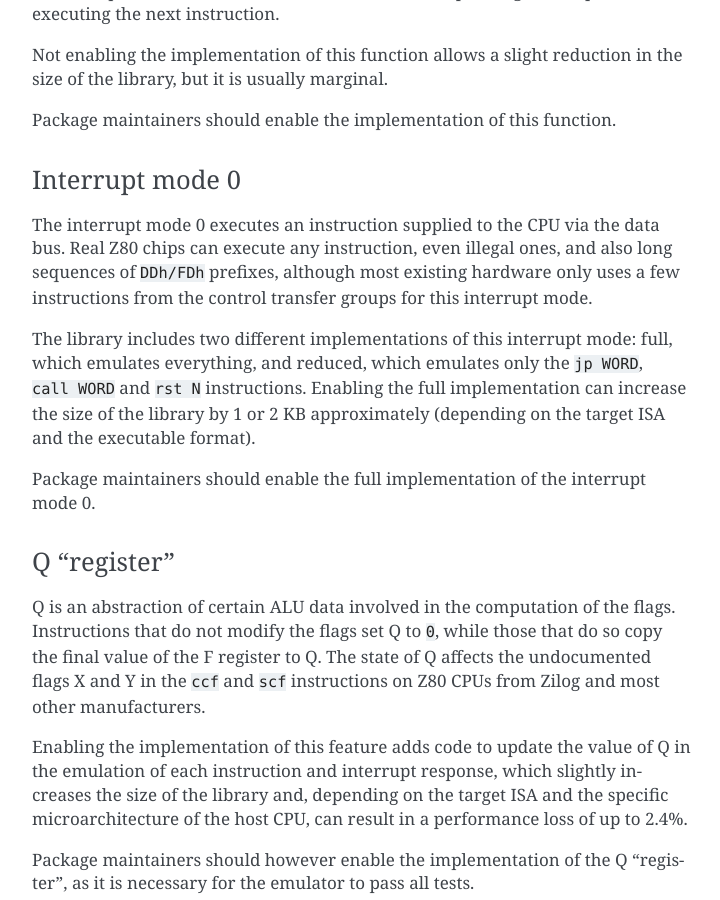
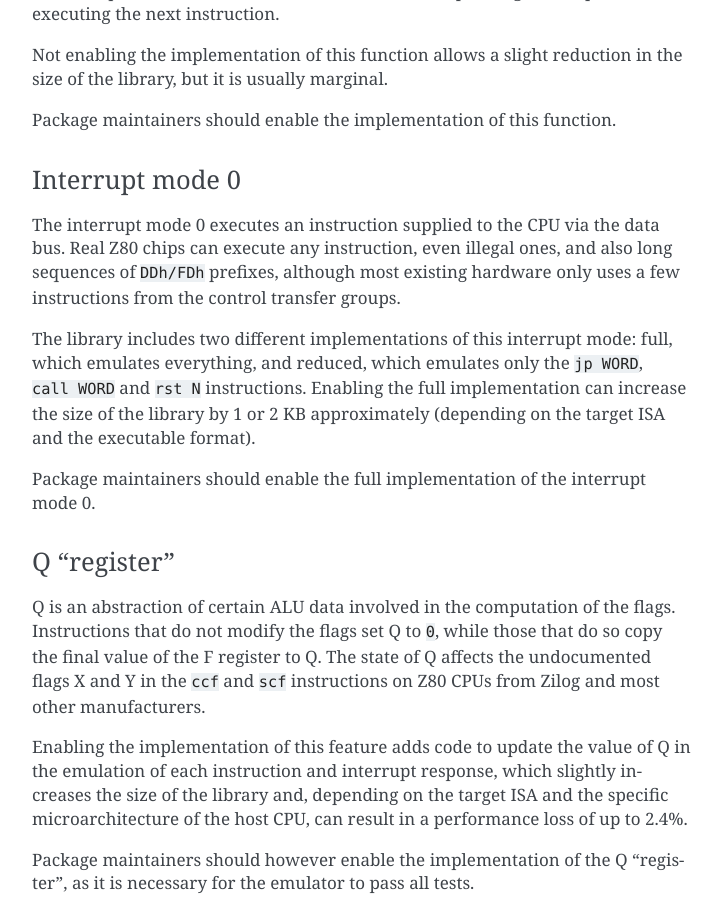
Before and after one commit to redcode/Z80, a Sphinx documentation site: the page built from documentation/Introduction.rst, in a window 1280 px wide and 900 px high, scrolled down 774 px. Shown: the whole window, without its empty margins (388-1108 px from the left). Built offline with Sphinx 7.4.7, drawn with Linux system fonts in a browser that asks for light colours.

Commit message:
Documentation WIP.

```diff
--- a/documentation/Introduction.rst
+++ b/documentation/Introduction.rst
@@ -34,7 +34,7 @@ Package maintainers should enable the implementation of this function.
 Interrupt mode 0
 ----------------
 
-The interrupt mode 0 executes an instruction supplied to the CPU via the data bus. Real Z80 chips can execute any instruction, even illegal ones, and also long sequences of ``DDh/FDh`` prefixes, although most existing hardware only uses a few instructions from the control transfer groups for this interrupt mode.
+The interrupt mode 0 executes an instruction supplied to the CPU via the data bus. Real Z80 chips can execute any instruction, even illegal ones, and also long sequences of ``DDh/FDh`` prefixes, although most existing hardware only uses a few instructions from the control transfer groups.
 
 The library includes two different implementations of this interrupt mode: full, which emulates everything, and reduced, which emulates only the ``jp WORD``, ``call WORD`` and ``rst N`` instructions. Enabling the full implementation can increase the size of the library by 1 or 2 KB approximately (depending on the target ISA and the executable format).
 
```
